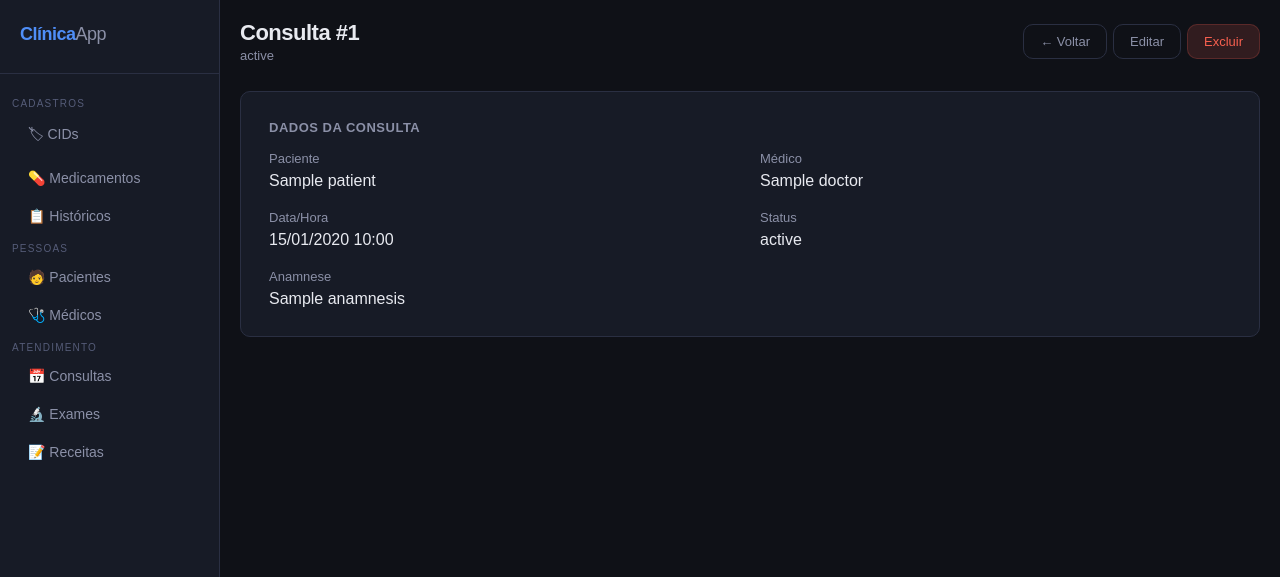
After one commit to anleaes/2026-1-UDWMJ-Terca-Noite-FAPA-01, a Django app: template templates/consults/view.html in a window 1280 px wide. The commit adds this page. Shown: the top 577 px of the page. Run offline with Django 5.2, Linux system fonts and the light colour scheme; the template is opened without the code that fills it: most values are stand-ins (such as "Sample title", 1, 10 or a date in 2020).

Commit message:
Implementa listagem de consultas e exames. Facilita criação de consultas e exames. Correção de bugs.

```diff
--- a/apps/consults/serializers.py
+++ b/apps/consults/serializers.py
@@ -2,6 +2,9 @@ from rest_framework import serializers
 from .models import Consult
 
 class ConsultSerializer(serializers.ModelSerializer):
+    patient_name = serializers.StringRelatedField(source='patient', read_only=True)
+    doctor_name  = serializers.StringRelatedField(source='doctor',  read_only=True)
+
     class Meta:
-        model = Consult
+        model  = Consult
         fields = '__all__'
--- a/apps/consults/urls.py
+++ b/apps/consults/urls.py
@@ -6,6 +6,7 @@ app_name = 'consults'
 urlpatterns = [
     path('listar/',                        views.list_consults,  name='list_consults'),
     path('adicionar/',                     views.add_consult,    name='add_consult'),
+    path('ver/<int:id_consult>/',          views.view_consult,   name='view_consult'),
     path('editar/<int:id_consult>/',       views.edit_consult,   name='edit_consult'),
     path('excluir/<int:id_consult>/',      views.delete_consult, name='delete_consult'),
 ]
--- a/apps/prescriptions/serializers.py
+++ b/apps/prescriptions/serializers.py
@@ -2,6 +2,9 @@ from rest_framework import serializers
 from .models import Prescription
 
 class PrescriptionSerializer(serializers.ModelSerializer):
+    patient_name = serializers.StringRelatedField(source='patient', read_only=True)
+    doctor_name  = serializers.StringRelatedField(source='doctor',  read_only=True)
+
     class Meta:
-        model = Prescription
+        model  = Prescription
         fields = '__all__'
--- a/apps/prescriptions/urls.py
+++ b/apps/prescriptions/urls.py
@@ -6,6 +6,7 @@ app_name = 'prescriptions'
 urlpatterns = [
     path('listar/',                                views.list_prescriptions,  name='list_prescriptions'),
     path('adicionar/',                             views.add_prescription,    name='add_prescription'),
+    path('ver/<int:id_prescription>/',             views.view_prescription,   name='view_prescription'),
     path('editar/<int:id_prescription>/',          views.edit_prescription,   name='edit_prescription'),
     path('excluir/<int:id_prescription>/',         views.delete_prescription, name='delete_prescription'),
 ]
--- a/apps/prescriptions/views.py
+++ b/apps/prescriptions/views.py
@@ -28,6 +28,10 @@ def add_prescription(request):
     context['formset'] = formset
     return render(request, template_name, context)
 
+def view_prescription(request, id_prescription):
+    prescription = get_object_or_404(Prescription.objects.select_related('patient', 'doctor', 'consult').prefetch_related('items__medication'), id=id_prescription)
+    return render(request, 'prescriptions/view.html', {'prescription': prescription})
+
 def list_prescriptions(request):
     template_name = 'prescriptions/list.html'
     prescriptions = Prescription.objects.select_related('patient', 'doctor')
--- a/templates/consults/list.html
+++ b/templates/consults/list.html
@@ -19,7 +19,7 @@
       {% for c in consults %}
       <tr>
         <td class="td-mono">{{ c.id }}</td>
-        <td>{{ c.patient }}</td>
+        <td><a href="{% url 'consults:view_consult' c.id %}">{{ c.patient }}</a></td>
         <td class="td-muted">{{ c.doctor }}</td>
         <td class="td-muted">{{ c.appointment_date|date:"d/m/Y H:i" }}</td>
         <td><span class="badge badge-blue">{{ c.get_status_display }}</span></td>
--- /dev/null
+++ b/templates/consults/view.html
@@ -0,0 +1,51 @@
+{% extends 'base.html' %}
+
+{% block title %}Consulta #{{ consult.id }} - {{ block.super }}{% endblock title %}
+
+{% block body %}
+<div class="page-header">
+  <div>
+    <h1>Consulta #{{ consult.id }}</h1>
+    <div class="subtitle">{{ consult.get_status_display }}</div>
+  </div>
+  <div class="actions">
+    <a href="{% url 'consults:list_consults' %}" class="btn btn-ghost">← Voltar</a>
+    <a href="{% url 'consults:edit_consult' consult.id %}" class="btn btn-ghost">Editar</a>
+    <a href="{% url 'consults:delete_consult' consult.id %}" class="btn btn-danger">Excluir</a>
+  </div>
+</div>
+
+<div class="form-card">
+  <p class="section-title">Dados da Consulta</p>
+  <div class="form-grid">
+    <div class="form-group">
+      <label>Paciente</label>
+      <div class="field-value">{{ consult.patient.name }}</div>
+    </div>
+    <div class="form-group">
+      <label>Médico</label>
+      <div class="field-value">{{ consult.doctor.name }}</div>
+    </div>
+    <div class="form-group">
+      <label>Data/Hora</label>
+      <div class="field-value">{{ consult.appointment_date|date:"d/m/Y H:i" }}</div>
+    </div>
+    <div class="form-group">
+      <label>Status</label>
+      <div class="field-value">{{ consult.get_status_display }}</div>
+    </div>
+    {% if consult.cid.exists %}
+    <div class="form-group full">
+      <label>CIDs</label>
+      <div class="field-value">{% for c in consult.cid.all %}{{ c.code }} — {{ c.description }}{% if not forloop.last %}, {% endif %}{% endfor %}</div>
+    </div>
+    {% endif %}
+    {% if consult.anamnesis %}
+    <div class="form-group full">
+      <label>Anamnese</label>
+      <div class="field-value">{{ consult.anamnesis }}</div>
+    </div>
+    {% endif %}
+  </div>
+</div>
+{% endblock body %}
--- a/templates/prescriptions/list.html
+++ b/templates/prescriptions/list.html
@@ -19,7 +19,7 @@
       {% for r in prescriptions %}
       <tr>
         <td class="td-mono">{{ r.id }}</td>
-        <td>{{ r.patient }}</td>
+        <td><a href="{% url 'prescriptions:view_prescription' r.id %}">{{ r.patient }}</a></td>
         <td class="td-muted">{{ r.doctor }}</td>
         <td class="td-muted">{{ r.issue_date|date:"d/m/Y" }}</td>
         <td class="td-mono">{{ r.items.count }}</td>
```
Also changed, not shown: apps/consults/forms.py (+8 -3 lines), apps/consults/views.py (+7 -3 lines), static/css/style.css (+50 -0 lines), templates/consults/add.html (+17 -2 lines), templates/prescriptions/view.html (added, +67 -0 lines).
